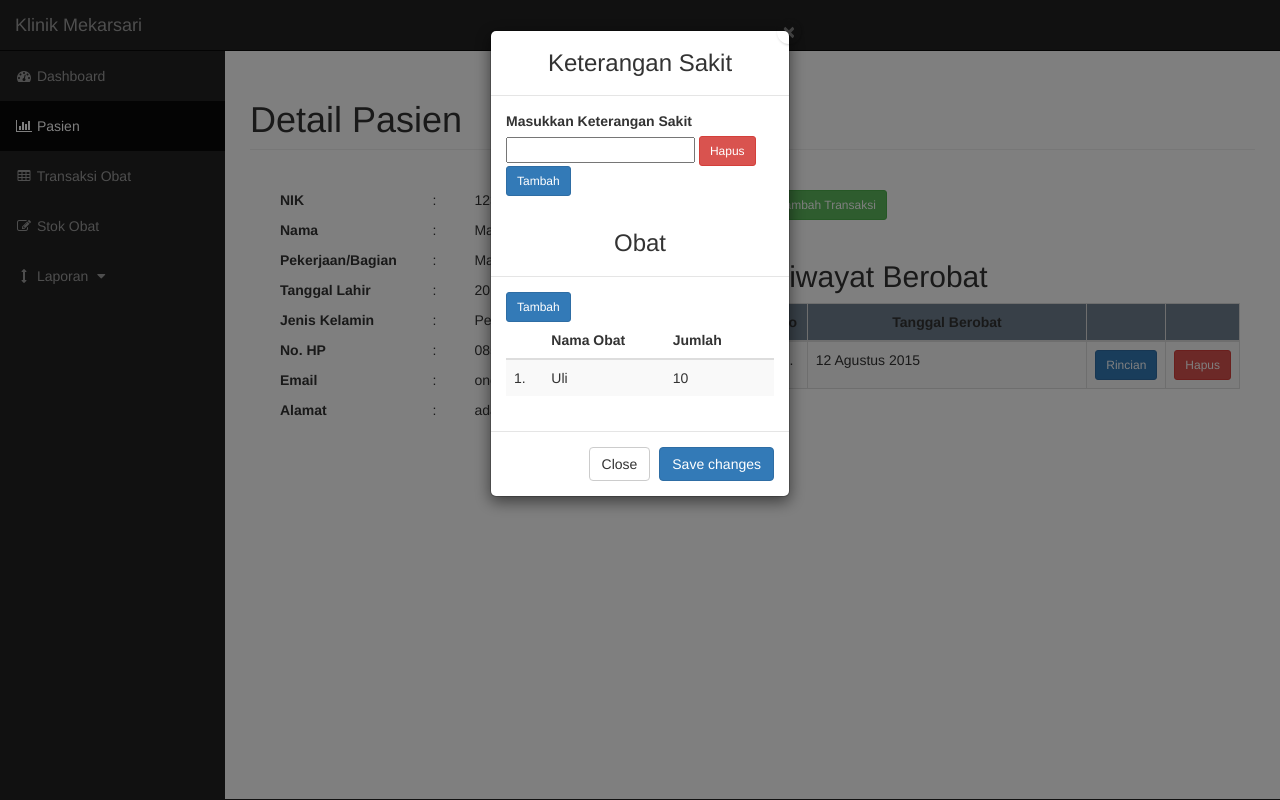
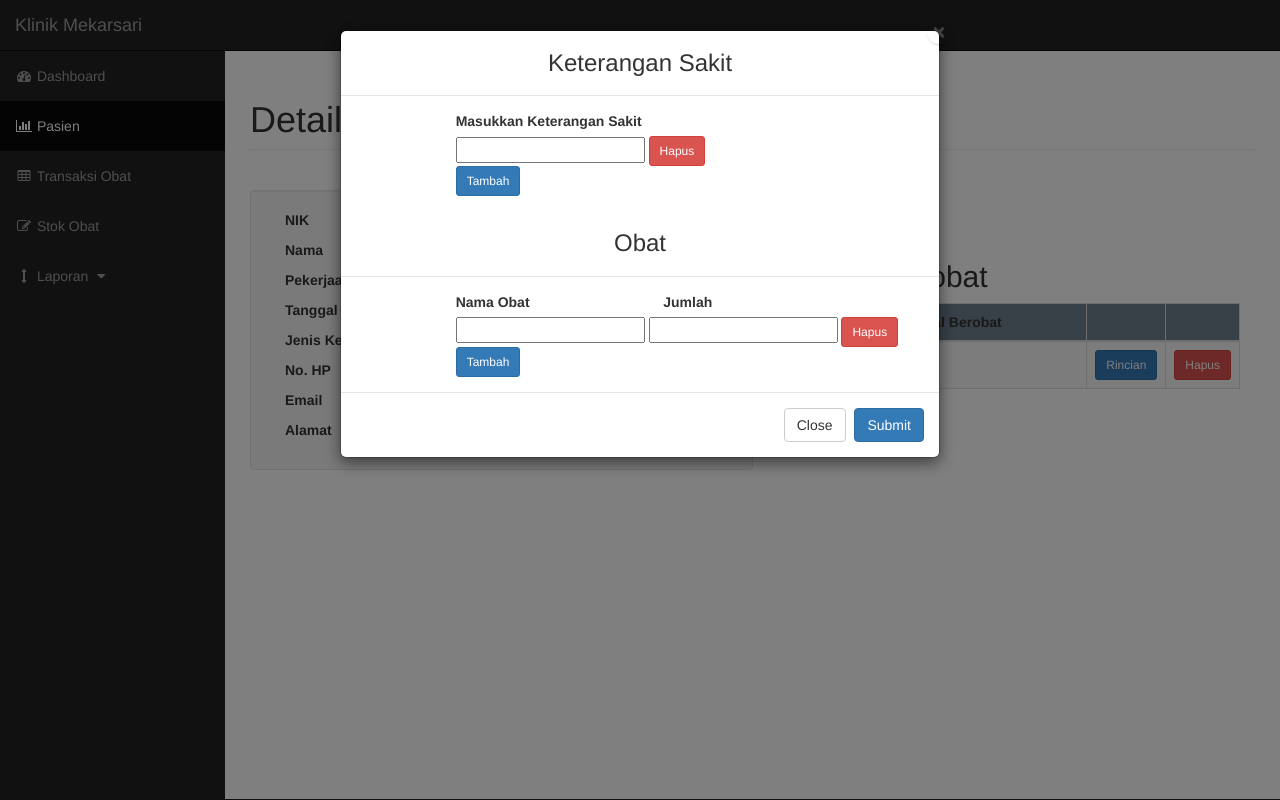
Before and after one commit to fasyauliuli/klinik, a PHP site: page /detail.php?id=1 in a window 1280 px wide, after a click on "Tambah Transaksi". Run offline with PHP 8.4, Linux system fonts and the light colour scheme; data comes from the database, SQL or seed files in the repository; data that the repository does not hold is empty.

Commit message:
add field dynamically

```diff
--- /dev/null
+++ b/addTrans.php
@@ -0,0 +1,5 @@
+<?php
+	include 'dbcon.php';
+
+
+?>
--- a/detail.php
+++ b/detail.php
@@ -100,7 +100,7 @@
                             Detail Pasien
                         </h1>
 						</br>
-						<div class="col-lg-6">
+						<div class="well col-lg-6">
 							<div class="row">
 								<div class="col-sm-4">
 									<label class="col-sm-12">NIK</label>
@@ -200,23 +200,28 @@
 
 							<!-- Modal -->
 							<div class="modal fade" id="tambahT" tabindex="-1" role="dialog" aria-labelledby="myModalLabel">
-							  <div class="modal-dialog modal-sm" role="document">
+							  <div class="modal-dialog" role="document">
 								<div class="modal-content">
+									<form action="addTrans.php" method="POST">
 									  <div class="modal-header">
 										<button type="button" class="close" data-dismiss="modal" aria-label="Close"><span aria-hidden="true">&times;</span></button>
 										<center><h3 class="modal-title" id="myModalLabel">Keterangan Sakit</h3></center>
 									  </div>
 
 									  <div class="modal-body">
+										<div class="row">
+											<div class="col-sm-6 col-sm-offset-2">
 												<label>Masukkan Keterangan Sakit</label>
 												<div class="multi-field-wrapper">
 												  <div class="multi-fields">
 													<div class="multi-field">
-										  <input type="text" name="stuff[]">
+													  <input type="text" name="ketSakit[]" required>
 													  <button type="button" class="remove-field btn btn-danger btn-sm">Hapus</button>
 													</div>
 												  </div>
 												  <button type="submit" class="add-field btn btn-primary btn-sm">Tambah</button>
+												</div>
+											</div>
 										</div>
 									  </div>
 
@@ -224,34 +229,45 @@
 									<div class="modal-header">
 										<center><h3 class="modal-title" id="myModalLabel">Obat</h3></center>
 									  </div>
+
 									  <div class="modal-body">
-									<table class="table table-striped">
-										<thead>
-											<tr>
-												<th></th>
-												<th>Nama Obat</th>
-												<th>Jumlah</th>
-												<th></th>
-											</tr>
-										</thead>
-										<tbody class="multi-field-wrapper">
+										<div class="row">
+											<div class="col-sm-10 col-sm-offset-2">
+												<div class="row">
+													<div class="col-sm-5">
+														<label>Nama Obat</label>
+													</div>
+													<div class="col-sm-5">
+														<label>Jumlah</label>
+													</div>
+												</div>
+
+												<div class="multi-field-wrapper">
 												  <div class="multi-fields">
-												<tr class="multi-field">
-													<td>1.</td>
-													<td>Uli</td>
-													<td>10</td>
-													<td class="remove-field"></td>
-												</tr>
+													<div class="multi-field">
+													  <input type="text" name="namaObat[]" list="n_obat" required>
+													  <datalist id="n_obat">
+														<?php
+															$query = mysql_query("select * from m_obat");
+															while($row = mysql_fetch_array($query)){
+														?>
+														<option value="<?php echo $row['mob_nama_obat']?>"></option>
+															<?php }?>
+													  </datalist>
+													  <input type="text" name="jumlah[]" required>
+													  <button type="button" class="remove-field btn btn-danger btn-sm">Hapus</button>
+													</div>
 												  </div>
 												  <button type="submit" class="add-field btn btn-primary btn-sm">Tambah</button>
-										</tbody>
-									</table>
+												</div>
+											</div>
+										</div>
 									  </div>
 									  <div class="modal-footer">
 												<button type="button" class="btn btn-default" data-dismiss="modal">Close</button>
-											<button type="button" class="btn btn-primary" data-dismiss="modal">Save changes</button>
+												<button type="submit" class="btn btn-primary" >Submit</button>
 									  </div>
-
+									</form>
 								</div>
 							  </div>
 							</div>
```
Also changed, not shown: 1 other file. Lines whose indentation alone changed are shown as unchanged.
